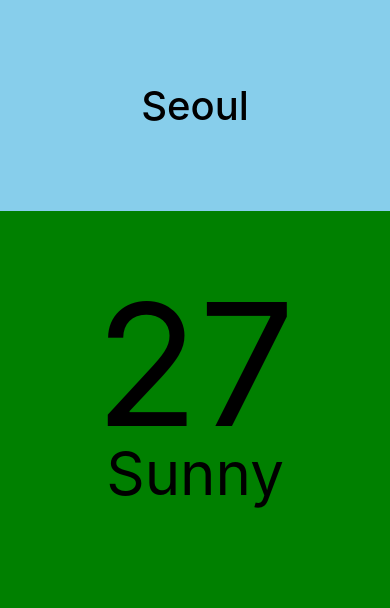
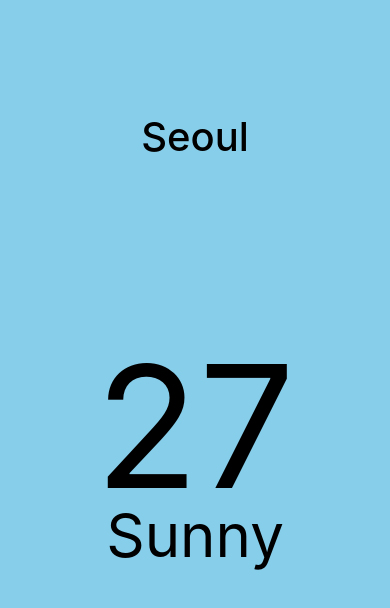
Before and after one commit to hyennii/zne-weather, a React Native app: screen / in a window 390 px wide. Shown: the top 608 px of the page. Built offline with nearby package versions, Linux system fonts and the light colour scheme.

Commit message:
dimensions

```diff
--- a/App.js
+++ b/App.js
@@ -1,8 +1,14 @@
 import React from "react";
-import {View, StyleSheet, Text} from 'react-native';
+import {View, StyleSheet, Text, ScrollView, Dimensions} from 'react-native';
 // div 대신 text view 사용
 // 모든 글자들은 text 태그에 사용
 // 모든 css들을 동일하게 스타일 사용할 순 없음(대부분 가능)
+// horizontal : prop
+// 모바일기기에서 개발자도구 -> show element inspector로 각 요소 속성 확인 가능
+// Dimensions : 모바일 화면 크기 알려주는 api
+
+const { width:SCREEN_WIDTH } = Dimensions.get('window');
+console.log(SCREEN_WIDTH);
 
 export default function App() {
   return (
@@ -10,12 +16,20 @@
       <View style={styles.city}>
         <Text style={styles.cityName}>Seoul</Text>
       </View>
-      <View style={styles.weather}>
+      <ScrollView showsHorizontalScrollIndicator={false} pagingEnabled horizontal ContentContainerStyle={styles.weather}>
         <View style={styles.day}>
           <Text style={styles.temp}>27</Text>
           <Text style={styles.description}>Sunny</Text>
         </View>
-      </View>
+        <View style={styles.day}>
+          <Text style={styles.temp}>27</Text>
+          <Text style={styles.description}>Sunny</Text>
+        </View>
+        <View style={styles.day}>
+          <Text style={styles.temp}>27</Text>
+          <Text style={styles.description}>Sunny</Text>
+        </View>
+      </ScrollView>
     </View>
   );
 }
@@ -35,12 +49,10 @@
     fontWeight : "500"
   },
   weather : {
-    flex : 3,
   },
   day : {
-    flex : 1,
+    width : SCREEN_WIDTH,
     alignItems : "center",
-    backgroundColor : "green"
   },
   temp : {
     fontSize : 170,
@@ -54,3 +66,4 @@
 // 기본적으로 모든 view는 Flex Container
 // RN에서 flex direction의 기본값은 column
 // RN에서는 height, width 사용 지양. flex를 이용한 비율 지향. (부모영역에 flex값 주고 자식들의 비율 설정)
+// ScrollView에 스타일 주려면 style prop이 아닌, ContentContainerStyle 써야함
```
